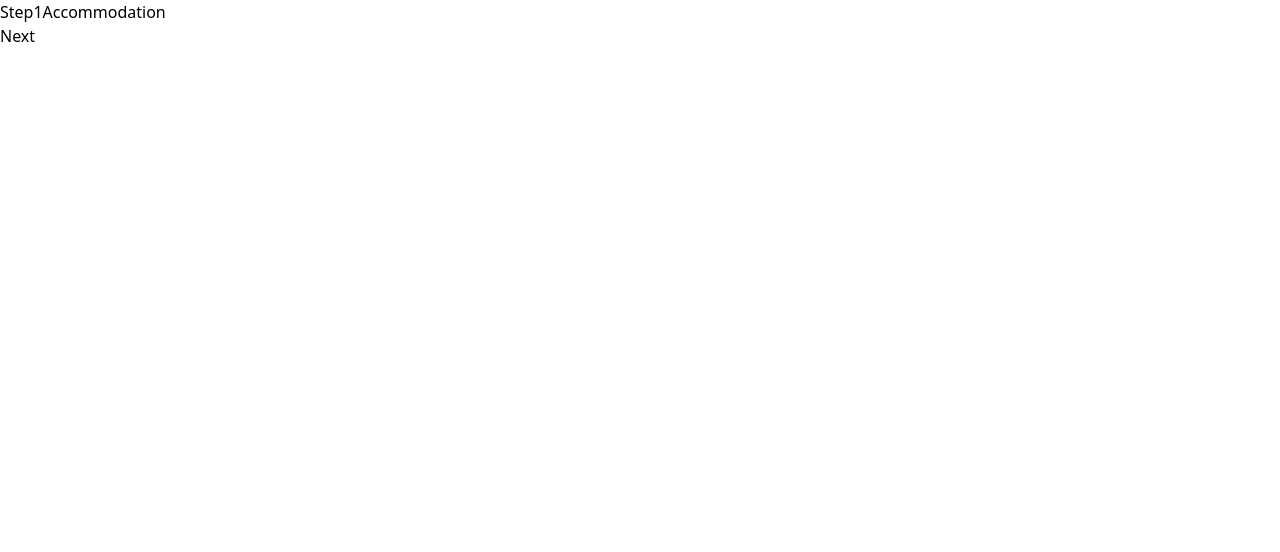
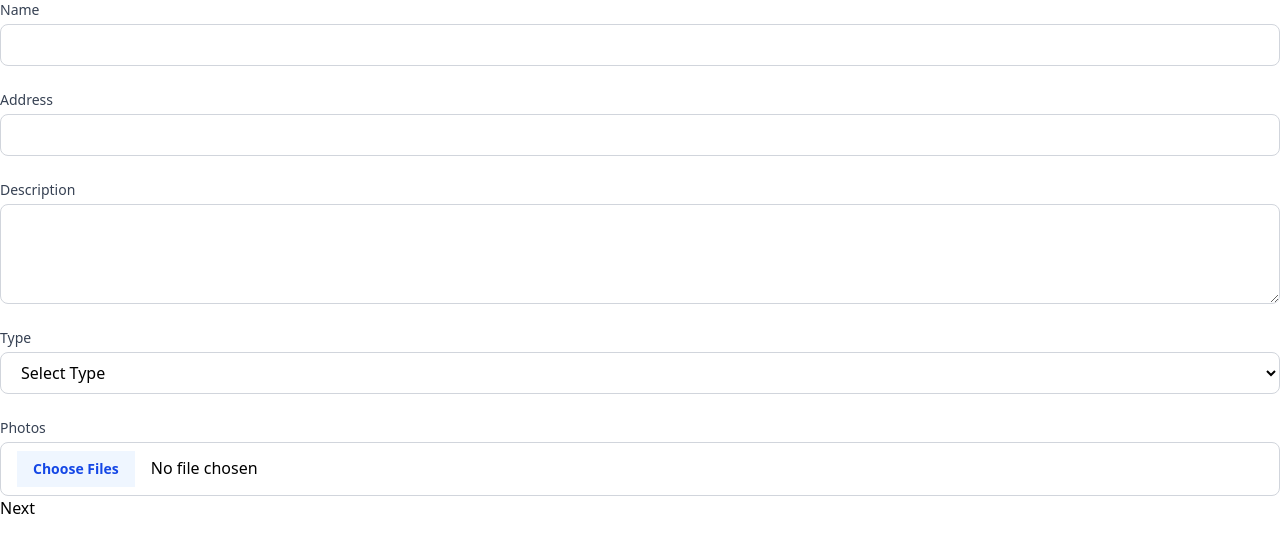
Before and after one commit to JuFML/multi-step-form-webcomponent, a React (Vite) app: page / in a window 1280 px wide. Shown: the top 552 px of the page. Built offline with nearby package versions, Linux system fonts and the light colour scheme.

Commit message:
feat: create layout structure for Step1Accommodation

```diff
--- a/src/components/Step1Accommodation.tsx
+++ b/src/components/Step1Accommodation.tsx
@@ -1,9 +1,56 @@
-
-
 const Step1Accommodation = () => {
   return (
-    <div>Step1Accommodation</div>
-  )
-}
+    <div className="space-y-6">
+      <div className="flex flex-col">
+        <label className="mb-1 text-sm font-medium text-gray-700">Name</label>
+        <input
+          type="text"
+          name="name"
+          className="rounded-lg border border-gray-300 px-4 py-2 focus:outline-none focus:ring-2 focus:ring-blue-500"
+        />
+      </div>
 
-export default Step1Accommodation
+      <div className="flex flex-col">
+        <label className="mb-1 text-sm font-medium text-gray-700">Address</label>
+        <input
+          type="text"
+          name="address"
+          className="rounded-lg border border-gray-300 px-4 py-2 focus:outline-none focus:ring-2 focus:ring-blue-500"
+        />
+      </div>
+
+      <div className="flex flex-col">
+        <label className="mb-1 text-sm font-medium text-gray-700">Description</label>
+        <textarea
+          name="description"
+          className="rounded-lg border border-gray-300 px-4 py-2 min-h-[100px] focus:outline-none focus:ring-2 focus:ring-blue-500"
+        />
+      </div>
+
+      <div className="flex flex-col">
+        <label className="mb-1 text-sm font-medium text-gray-700">Type</label>
+        <select
+          name="type"
+          className="rounded-lg border border-gray-300 px-4 py-2 focus:outline-none focus:ring-2 focus:ring-blue-500"
+        >
+          <option value="">Select Type</option>
+          <option value="apartment">Apartment</option>
+          <option value="villa">Villa</option>
+          <option value="house">House</option>
+        </select>
+      </div>
+
+      <div className="flex flex-col">
+        <label className="mb-1 text-sm font-medium text-gray-700">Photos</label>
+        <input
+          type="file"
+          accept="image/*"
+          multiple
+          className="rounded-lg border border-gray-300 px-4 py-2 bg-white file:mr-4 file:py-2 file:px-4 file:border-0 file:text-sm file:font-semibold file:bg-blue-50 file:text-blue-700 hover:file:bg-blue-100"
+        />
+      </div>
+    </div>
+  );
+};
+
+export default Step1Accommodation;
```
